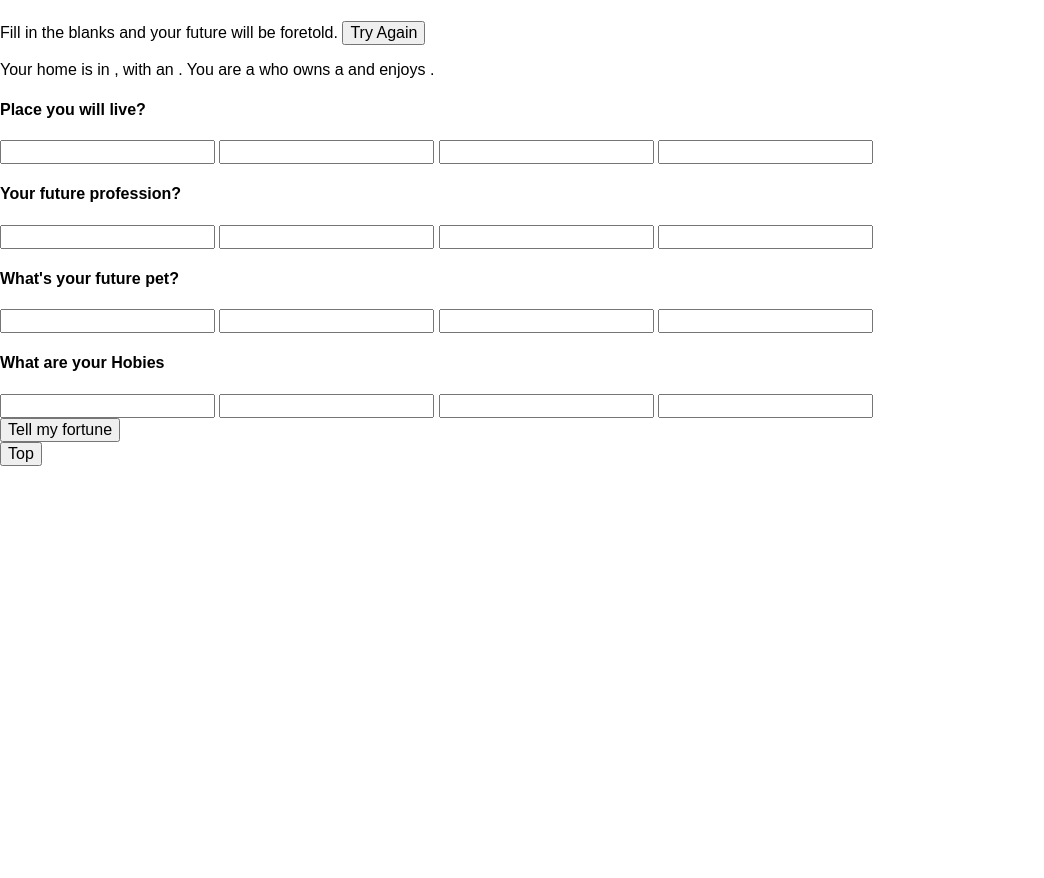
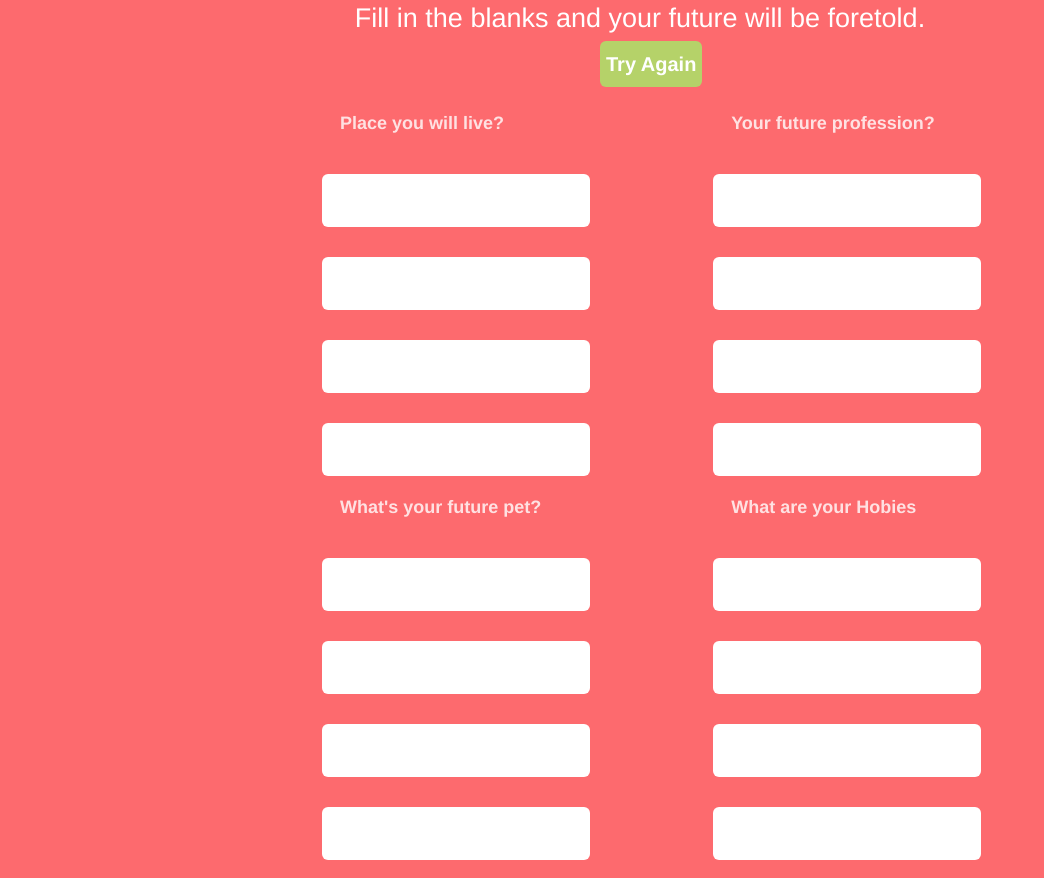
Before and after one commit to CodingOni/M.A.S.H-Game, a plain HTML site: page inxex.html in a window 1280 px wide. Shown: the top 878 px of the page, without its empty margins (0-1044 px from the left). Before the commit the page ends 800 px from the top, so only its background shows below. Drawn offline with Linux system fonts and the light colour scheme.

Commit message:
style.css+

```diff
--- a/inxex.html
+++ b/inxex.html
@@ -7,7 +7,7 @@
 
   <title>Futuristic MASH</title>
   <link href="mashnm.css" rel="stylesheet">
-  <link href="mash.css" rel="stylesheet">
+  <link href="style.css" rel="stylesheet">
 </head>
 <body>
 
```
